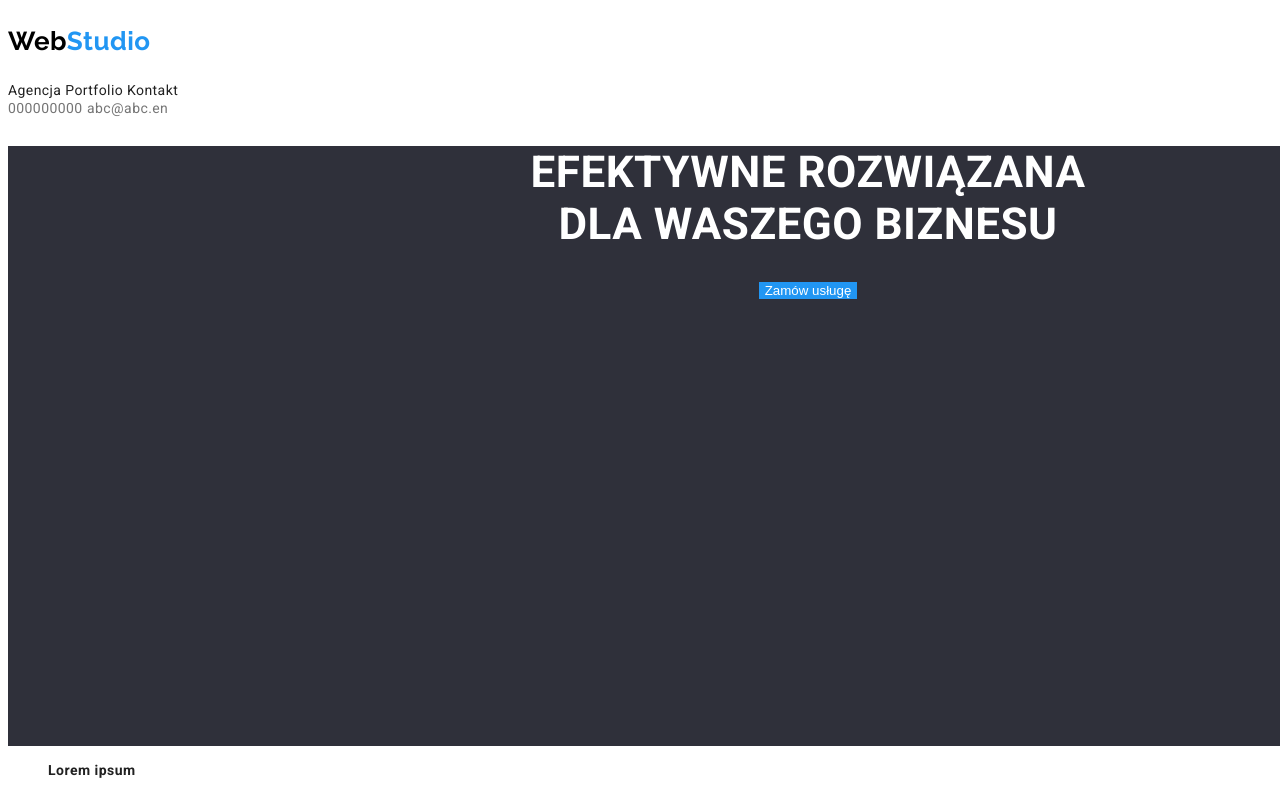
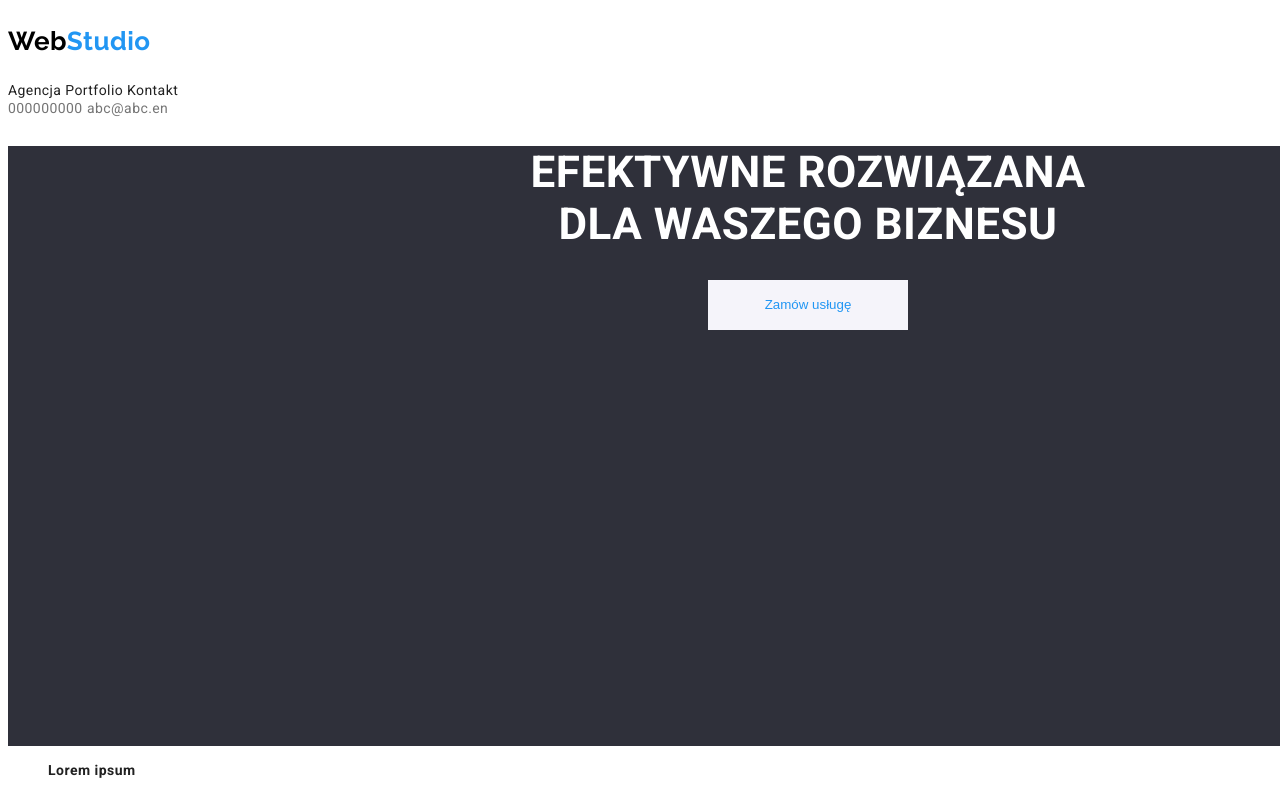
Before and after one commit to SzymonMolek/goit-markup-hw-02, a plain HTML site: page index.html in a window 1280 px wide. Both pictures are taken after a click on the button "Zamów usługę". Shown: the top 789 px of the page. Drawn offline with Linux system fonts and the light colour scheme.

Commit message:
Modify-16

```diff
--- a/css/styles.css
+++ b/css/styles.css
@@ -99,12 +99,38 @@ body
 }
 
 /* buttons */
+.main-button
+{
+        color: var(--normal-bgcolor);
+        background-color: var(--select-bgcolor);
+        border: var(--border);
+        cursor: pointer;
+        width: 200px;
+        height: 50px;
+}
+.main-button:hover
+{
+    color: var(--select-bgcolor);
+    background-color: var(--normal-bgcolor);
+    border: var(--border);
+    cursor: pointer;
+}
+.main-button:focus
+{
+    color: var(--select-bgcolor);
+    background-color: var(--normal-bgcolor);
+    border: var(--border);
+    cursor: pointer;
+}
+
 button
 {
     color: var(--normal-text);
     background-color: var(--normal-bgcolor);
     border: var(--border);
     cursor: pointer;
+    width: 93px;
+    height: 38px;
 }
 button:hover
 {
--- a/index.html
+++ b/index.html
@@ -49,7 +49,7 @@
             EFEKTYWNE ROZWIĄZANA <br />
             DLA WASZEGO BIZNESU
           </h1>
-          <button type="button">Zamów usługę</button>
+          <button class="main-button" type="button">Zamów usługę</button>
         </div>
 
         <!-- Company profile -->
```
